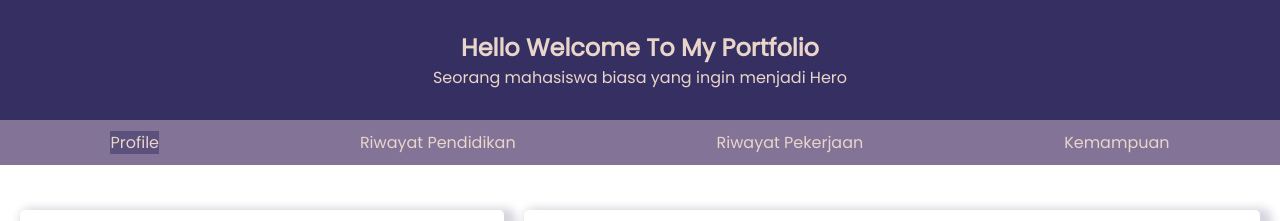
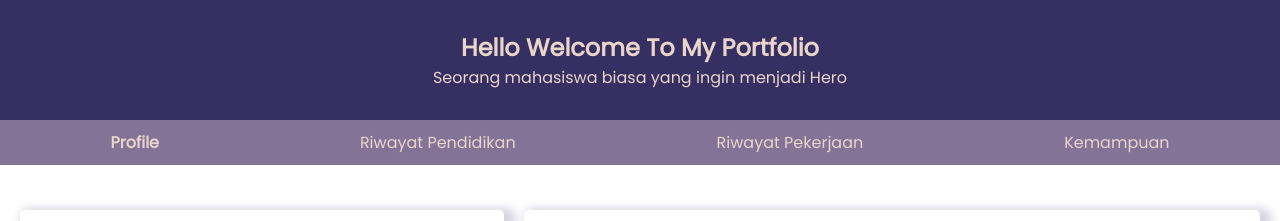
Before and after one commit to mbasyar/cv_mbasyar, a plain HTML site: page index.html in a window 1280 px wide. In both pictures the pointer is over the link "Profile". Shown: the top 221 px of the page. Drawn offline with Linux system fonts and the light colour scheme.

Commit message:
hover a change bold

```diff
--- a/style/style.css
+++ b/style/style.css
@@ -101,7 +101,7 @@ hr {
 section a:hover,
 header a:hover
 {
-    background-color: rgba(54, 48, 98, 0.5);
+    font-weight: bold;
 }
 footer {
   display: flex;
```
